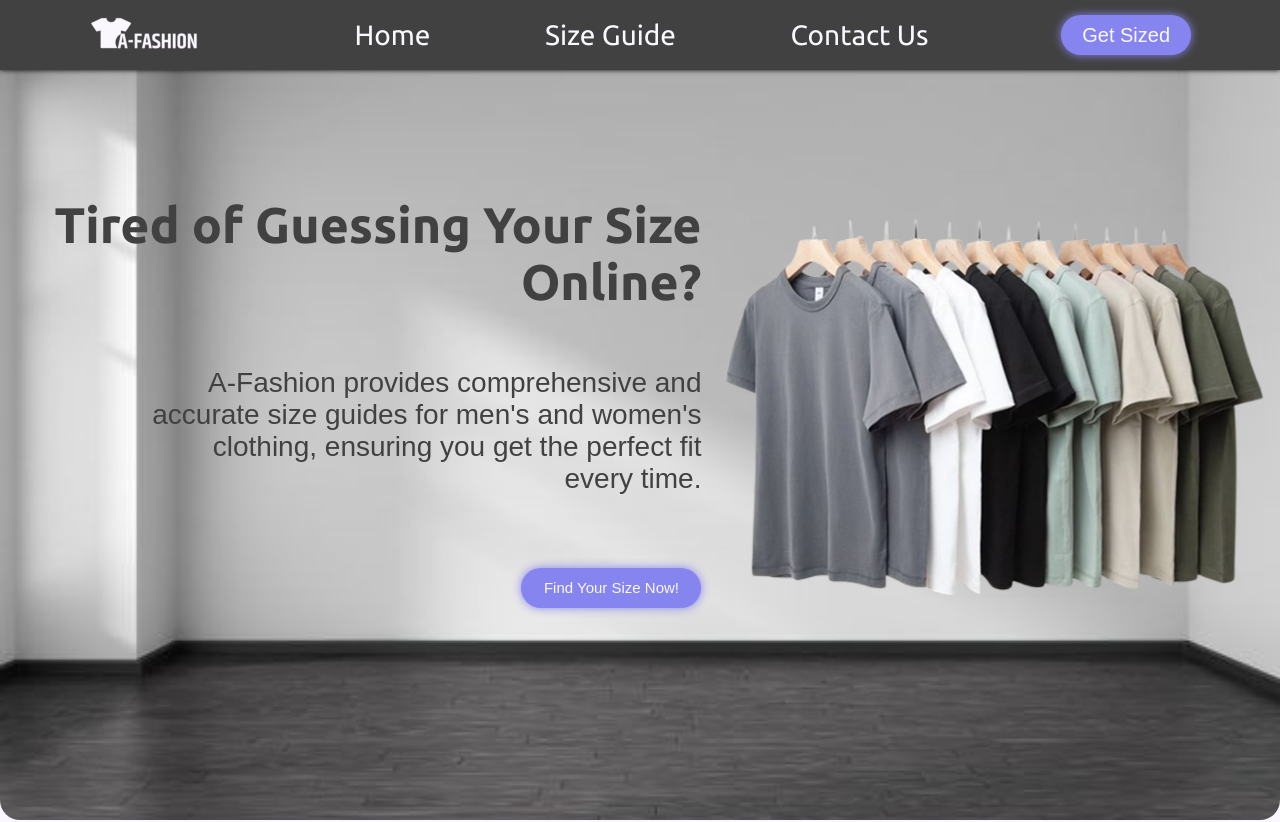
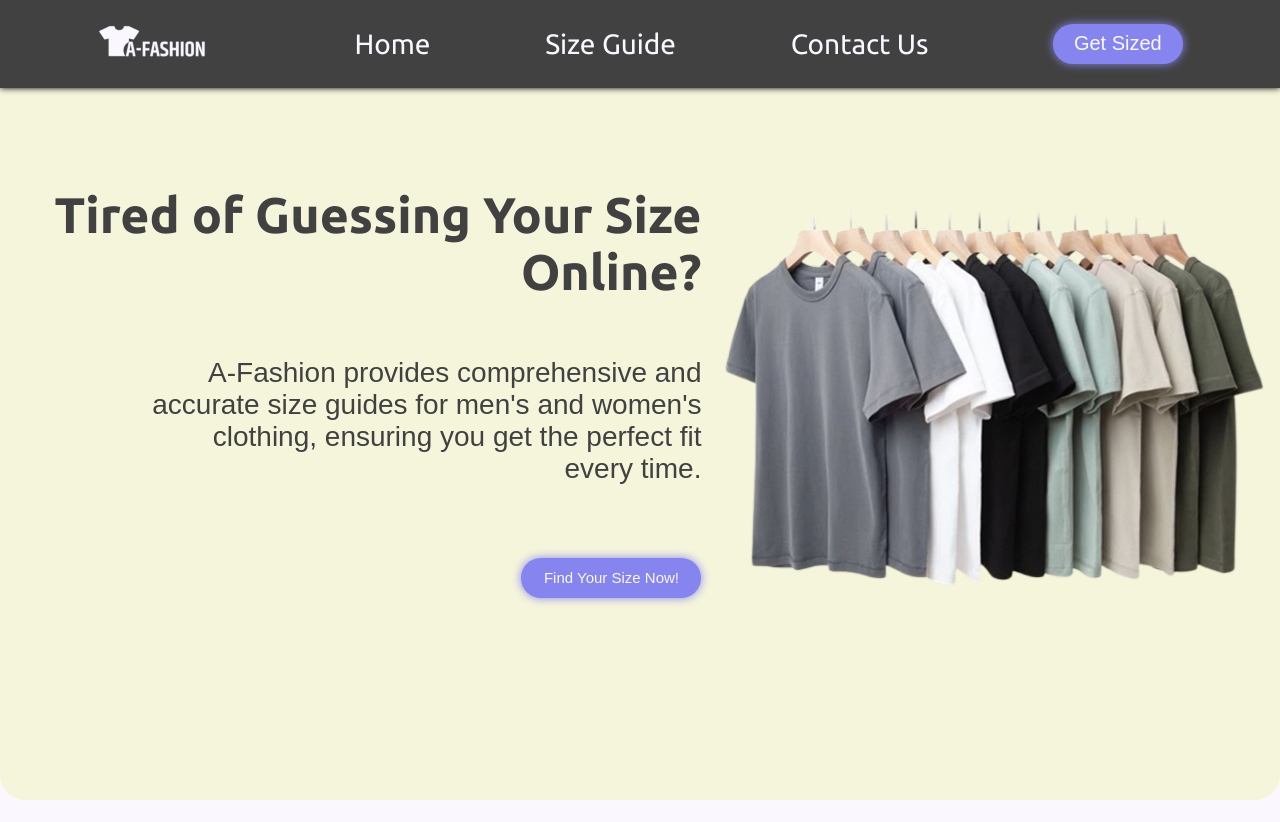
Before and after one commit to vongotha/A-Fashion-Code-Source, a website built with Vite: page index.html in a window 1280 px wide. Shown: the top 822 px of the page. Built offline with nearby package versions, Linux system fonts and the light colour scheme; files whose address does not match are found by name.

Commit message:
Responsiveness -- Home Page - Hero Section

```diff
--- a/index.css
+++ b/index.css
@@ -12,13 +12,14 @@ body, html {
 /* HERO SECTION */
 
 .hero {
-    width: 100%;
-    height: 41rem;
+    width: 100vw;
+    height: 100vh;
     z-index: 2000;
-    border-radius: 0 0 20px 20px;
+    border-radius: 0 0 1.25rem 1.25rem;
     padding: 0 10px;
 
-    background-image: url(images/Background/hero-background.jpg);
+    /*background-image: url(images/Background/hero-background.jpg);*/
+    background-color: beige;
     background-repeat: no-repeat;
     background-size: cover;
     background-position: center center;
@@ -490,8 +491,11 @@ body, html {
     background-color: #FAF7FF;
 }
 
-@media screen and (max-width:1230px) {
+@media screen and (max-width:1240px) {
+    .hero {
+
+    }
     .drawer {
-        transform: scale(0.7);
+        transform: scale(0.8);
     }
 }
--- a/styles/C-menu.css
+++ b/styles/C-menu.css
@@ -1,15 +1,15 @@
 
 .navigation {
     position: fixed;
-    padding: 20px 50px;
-    height: 70px;
+    padding: 1.25rem 3.125rem;
+    height: 4.375rem;
     width: 100%;
     background-color: #414141;
     display: flex;
     justify-content: space-around;
     flex-direction: row;
     align-items: center;
-    box-shadow: 0px 0px 5px #000;
+    box-shadow: 0rem 0rem 0.313rem #000;
     z-index: 1000;
 }
 
```
